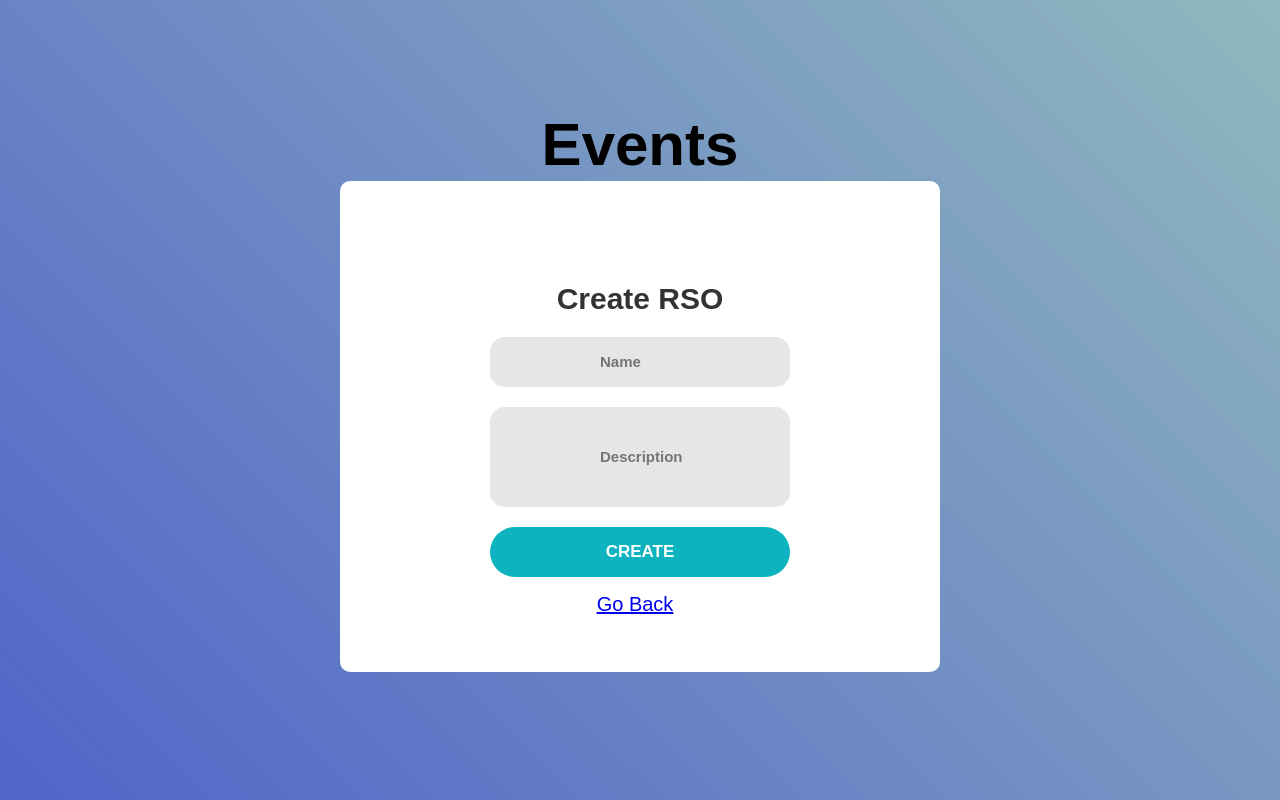
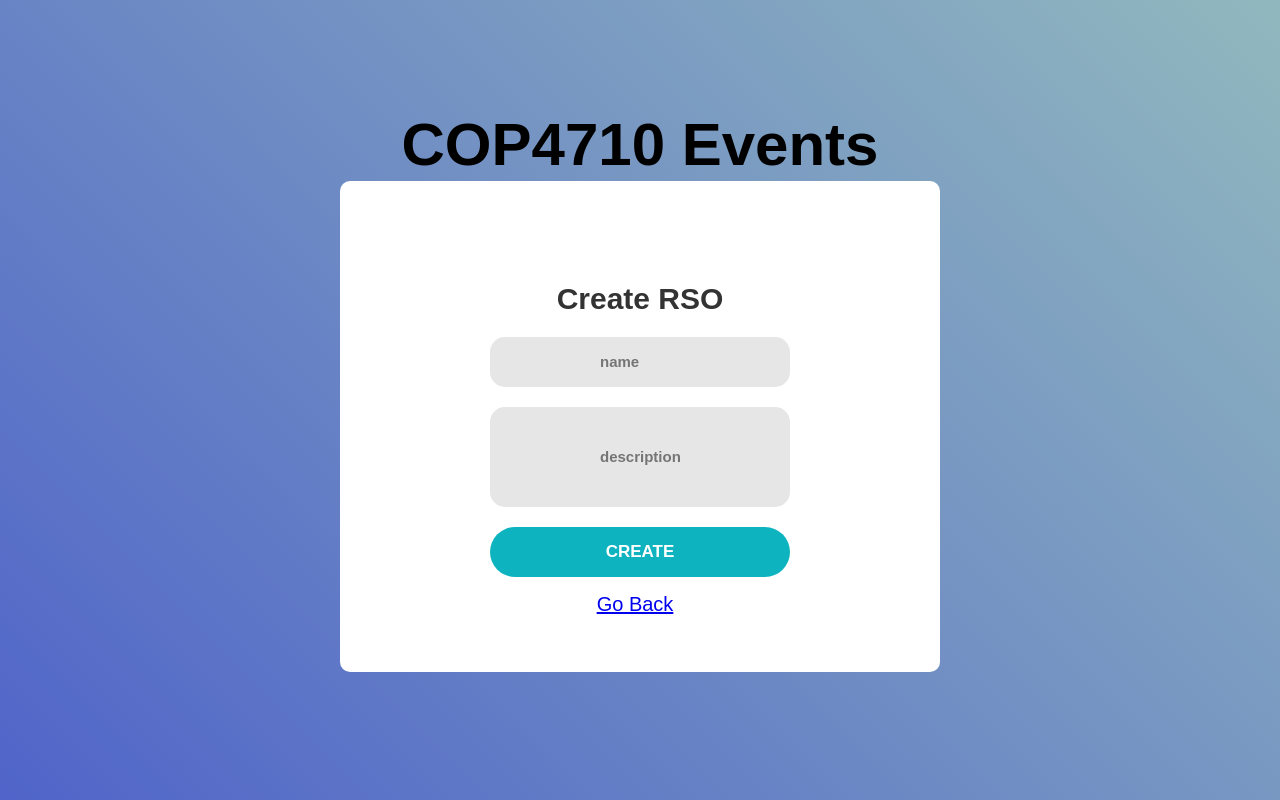
Before and after one commit to jarestides/VuDatabases, a PHP site: page /RSO.php in a window 1280 px wide. Run offline with PHP 8.4, Linux system fonts and the light colour scheme.

Commit message:
Update RSO.php

```diff
--- a/Databases/html/RSO.php
+++ b/Databases/html/RSO.php
@@ -39,12 +39,12 @@
   <div class="limiter">
     <div class="container-login">
       <div class="title">
-        <h1>Events</h1>
+        <h1>COP4710 Events</h1>
         <div class="wrap-login">
           <form class="login-form validate-form" method="post" action="">
             <span class="login-form-title"> <b>Create RSO</b></span>
-            <input class="input" type="text" name="Name" id="Name" placeholder="Name" />
-            <input class="input" type="text" name="Description" id="Description" placeholder="Description" style = "height: 100px;" />
+            <input class="input" type="text" name="name" id="name" placeholder="name" />
+            <input class="input" type="text" name="description" id="description" placeholder="description" style = "height: 100px;" />
             <button class="login-form-btn" type="submit" name="submit">
               Create
             </button>
```
